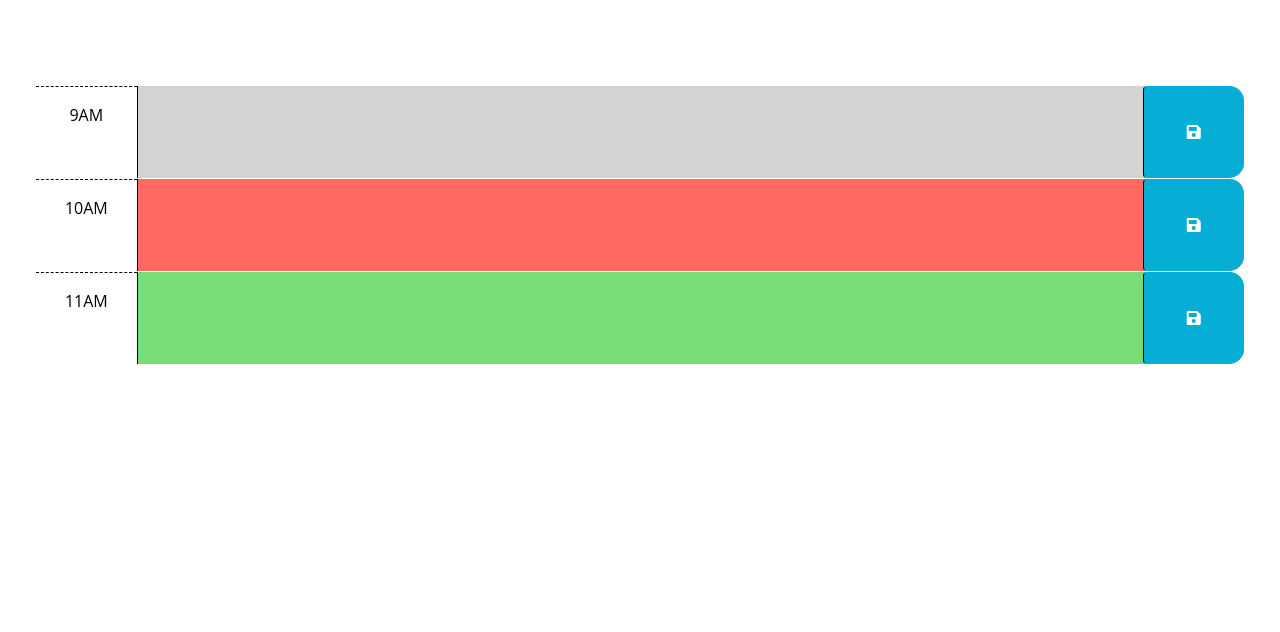
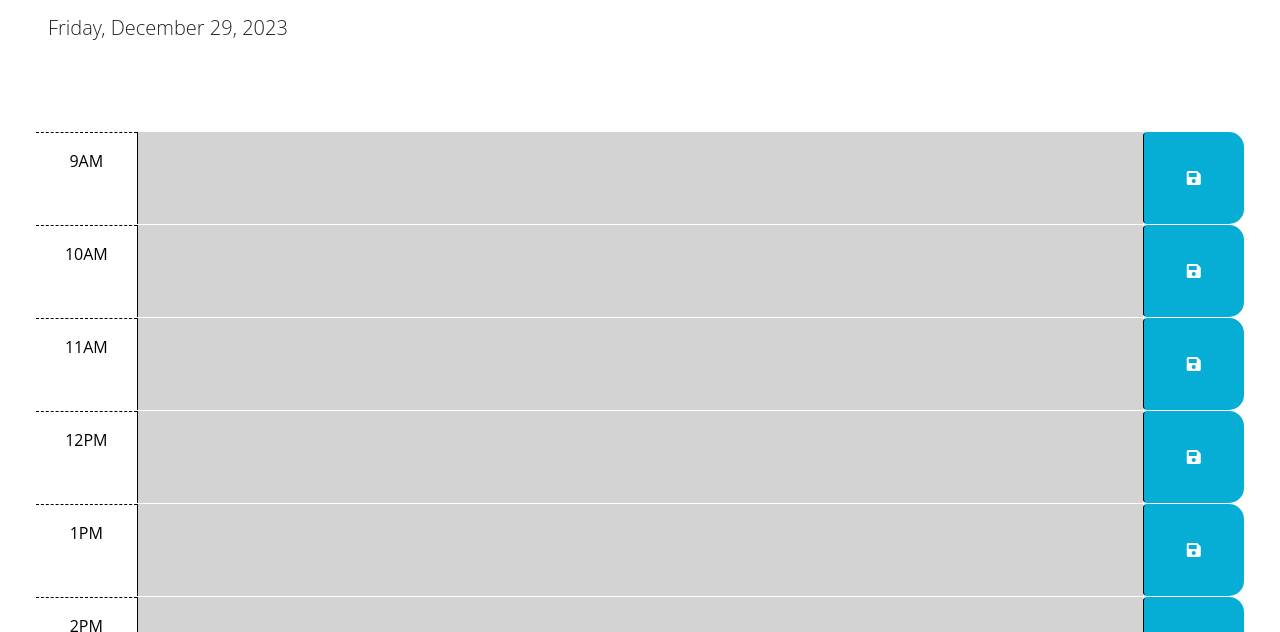
Before and after one commit to Kwinn-Korth/Day-Planner, a plain HTML site: page index.html in a window 1280 px wide. Shown: the part 166-798 px from the top of the page. Drawn offline with nearby package versions, Linux system fonts and the light colour scheme; files that its build step writes are made by us from their sources.

Commit message:
updated code

```diff
--- a/Assets/JS/script.js
+++ b/Assets/JS/script.js
@@ -1,23 +1,41 @@
-// Wrap all code that interacts with the DOM in a call to jQuery to ensure that
-// the code isn't run until the browser has finished rendering all the elements
-// in the html.
 $(function () {
-  // TODO: Add a listener for click events on the save button. This code should
-  // use the id in the containing time-block as a key to save the user input in
-  // local storage. HINT: What does `this` reference in the click listener
-  // function? How can DOM traversal be used to get the "hour-x" id of the
-  // time-block containing the button that was clicked? How might the id be
-  // useful when saving the description in local storage?
-  //
-  // TODO: Add code to apply the past, present, or future class to each time
-  // block by comparing the id to the current hour. HINTS: How can the id
-  // attribute of each time-block be used to conditionally add or remove the
-  // past, present, and future classes? How can Day.js be used to get the
-  // current hour in 24-hour time?
-  //
-  // TODO: Add code to get any user input that was saved in localStorage and set
-  // the values of the corresponding textarea elements. HINT: How can the id
-  // attribute of each time-block be used to do this?
-  //
-  // TODO: Add code to display the current date in the header of the page.
+  function createTimeBlock(hour) {
+    var timeBlock = $("<div>").addClass("row time-block");
+    var hourCol = $("<div>").addClass("col-2 col-md-1 hour text-center py-3").text(hour.format("hA"));
+    var descriptionCol = $("<textarea>").addClass("col-8 col-md-10 description").attr("rows", 3);
+
+    // Determine if the time block is in the past, present, or future
+    if (currentDate.isSame(hour, "hour")) {
+      descriptionCol.addClass("present");
+    } else if (currentDate.isAfter(hour, "hour")) {
+      descriptionCol.addClass("past");
+    } else {
+      descriptionCol.addClass("future");
+    }
+
+    var saveBtnCol = $("<button>")
+      .addClass("btn saveBtn col-2 col-md-1")
+      .attr("aria-label", "save")
+      .html('<i class="fas fa-save" aria-hidden="true"></i>');
+
+    var savedEvent = localStorage.getItem("event_" + hour.hour());
+    if (savedEvent) {
+      descriptionCol.val(savedEvent);
+    }
+
+    saveBtnCol.on("click", function () {
+      var eventText = $(this).siblings(".description").val();
+      localStorage.setItem("event_" + hour.hour(), eventText);
+    });
+
+    timeBlock.append(hourCol, descriptionCol, saveBtnCol);
+    $(".container-fluid").append(timeBlock);
+  }
+
+  var currentDate = dayjs();
+  $("#currentDay").text(currentDate.format("dddd, MMMM D, YYYY"));
+
+  for (var hour = 9; hour <= 17; hour++) {
+    createTimeBlock(currentDate.hour(hour).startOf("hour"));
+  }
 });
--- a/index.html
+++ b/index.html
@@ -20,7 +20,7 @@
       href="https://fonts.googleapis.com/css2?family=Fira+Sans:wght@400;700&display=swap"
       rel="stylesheet"
     />
-    <link rel="stylesheet" href="style.css" />
+    <link rel="stylesheet" href="./Assets/CSS/style.css" />
     <title>Work Day Scheduler</title>
   </head>
 
@@ -31,42 +31,7 @@
       <p id="currentDay" class="lead"></p>
     </header>
     <div class="container-fluid px-5">
-      <!-- Use class for "past", "present", and "future" to apply styles to the
-        time-block divs accordingly. The javascript will need to do this by
-        adding/removing these classes on each div by comparing the hour in the
-        id to the current hour. The html provided below is meant to be an example
-        demonstrating how the css provided can be leveraged to create the
-        desired layout and colors. The html below should be removed or updated
-        in the finished product. Remember to delete this comment once the
-        code is implemented.
-        -->
-
-      <!-- Example of a past time block. The "past" class adds a gray background color. -->
-      <div id="hour-9" class="row time-block past">
-        <div class="col-2 col-md-1 hour text-center py-3">9AM</div>
-        <textarea class="col-8 col-md-10 description" rows="3"> </textarea>
-        <button class="btn saveBtn col-2 col-md-1" aria-label="save">
-          <i class="fas fa-save" aria-hidden="true"></i>
-        </button>
-      </div>
-
-      <!-- Example of a present time block. The "present" class adds a red background color. -->
-      <div id="hour-10" class="row time-block present">
-        <div class="col-2 col-md-1 hour text-center py-3">10AM</div>
-        <textarea class="col-8 col-md-10 description" rows="3"> </textarea>
-        <button class="btn saveBtn col-2 col-md-1" aria-label="save">
-          <i class="fas fa-save" aria-hidden="true"></i>
-        </button>
-      </div>
-
-      <!-- Example of a future time block. The "future" class adds a green background color. -->
-      <div id="hour-11" class="row time-block future">
-        <div class="col-2 col-md-1 hour text-center py-3">11AM</div>
-        <textarea class="col-8 col-md-10 description" rows="3"> </textarea>
-        <button class="btn saveBtn col-2 col-md-1" aria-label="save">
-          <i class="fas fa-save" aria-hidden="true"></i>
-        </button>
-      </div>
+      <!-- The dynamically generated time blocks will be inserted here by JavaScript -->
     </div>
 
     <script src="https://cdnjs.cloudflare.com/ajax/libs/jquery/3.2.1/jquery.min.js"></script>
@@ -74,6 +39,6 @@
     integrity="sha256-iu/zLUB+QgISXBLCW/mcDi/rnf4m4uEDO0wauy76x7U="
     crossorigin="anonymous"></script>
 
-    <script src="script.js"></script>
+    <script src="./Assets/JS/script.js"></script>
   </body>
 </html>
```
